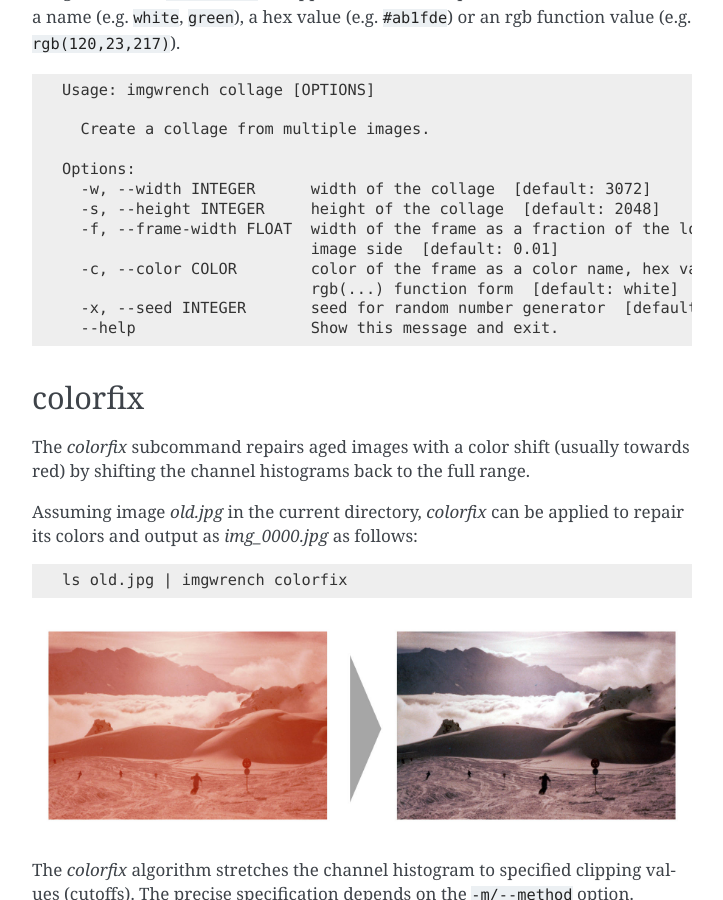
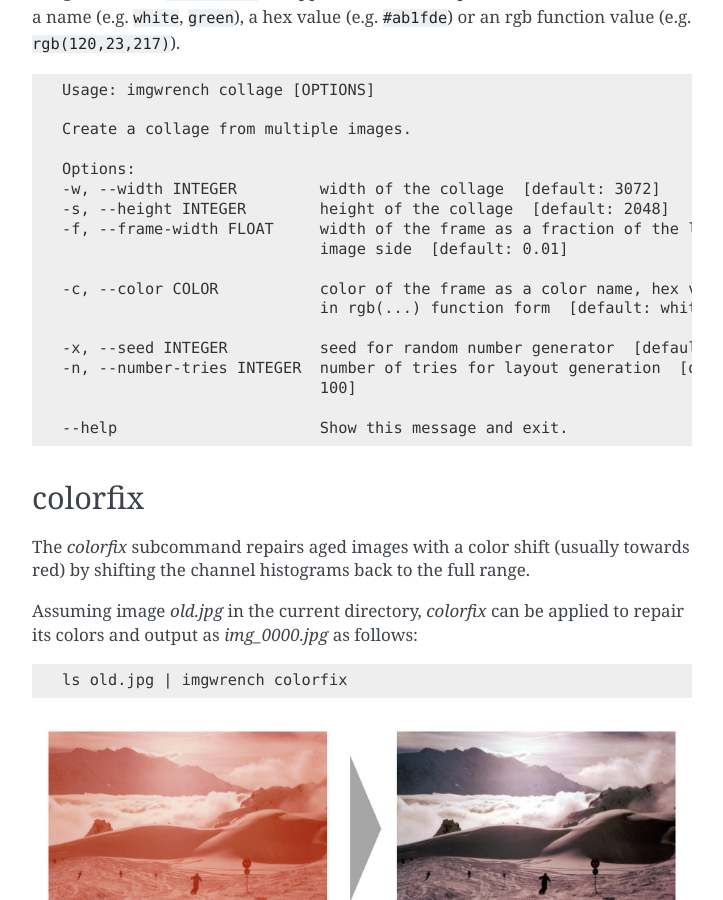
Before and after one commit to luphord/imgwrench, a Sphinx documentation site: the page built from docs/usage.rst, in a window 1280 px wide and 900 px high, scrolled down 1317 px. Shown: the whole window, without its empty margins (388-1111 px from the left). Built offline with Sphinx 7.4.7, drawn with Linux system fonts in a browser that asks for light colours; pages that are not in the unit, such as notebooks, are missing from menus.

Commit message:
update usage

```diff
--- a/docs/usage.rst
+++ b/docs/usage.rst
@@ -48,17 +48,22 @@ the frame color as either a name (e.g. :code:`white`, :code:`green`), a hex valu
 
     Usage: imgwrench collage [OPTIONS]
 
-      Create a collage from multiple images.
+    Create a collage from multiple images.
 
     Options:
-      -w, --width INTEGER      width of the collage  [default: 3072]
-      -s, --height INTEGER     height of the collage  [default: 2048]
-      -f, --frame-width FLOAT  width of the frame as a fraction of the longer
-                               image side  [default: 0.01]
-      -c, --color COLOR        color of the frame as a color name, hex value or in
-                               rgb(...) function form  [default: white]
-      -x, --seed INTEGER       seed for random number generator  [default: 123]
-      --help                   Show this message and exit.
+    -w, --width INTEGER         width of the collage  [default: 3072]
+    -s, --height INTEGER        height of the collage  [default: 2048]
+    -f, --frame-width FLOAT     width of the frame as a fraction of the longer
+                                image side  [default: 0.01]
+
+    -c, --color COLOR           color of the frame as a color name, hex value or
+                                in rgb(...) function form  [default: white]
+
+    -x, --seed INTEGER          seed for random number generator  [default: 123]
+    -n, --number-tries INTEGER  number of tries for layout generation  [default:
+                                100]
+
+    --help                      Show this message and exit.
 
 colorfix
 ========
```
